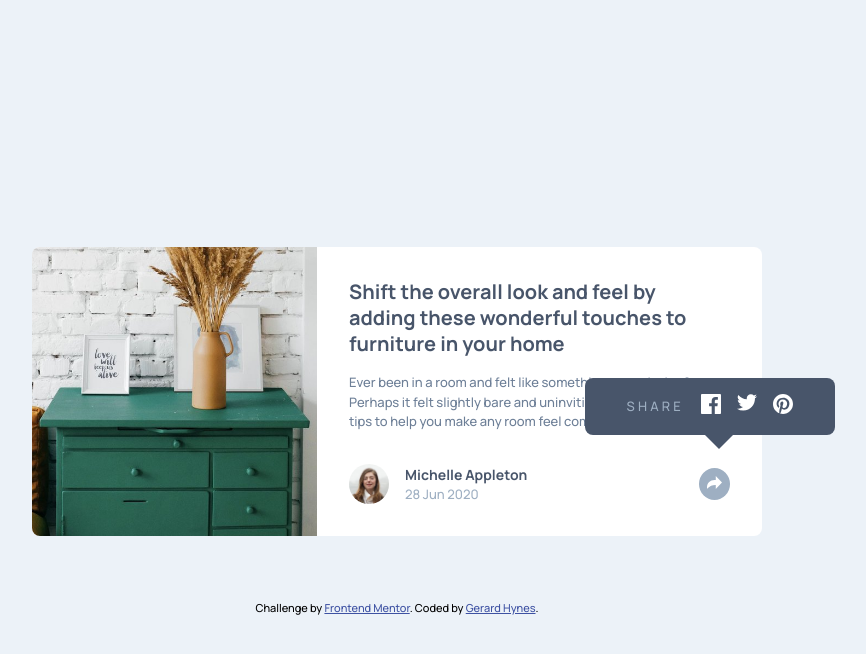
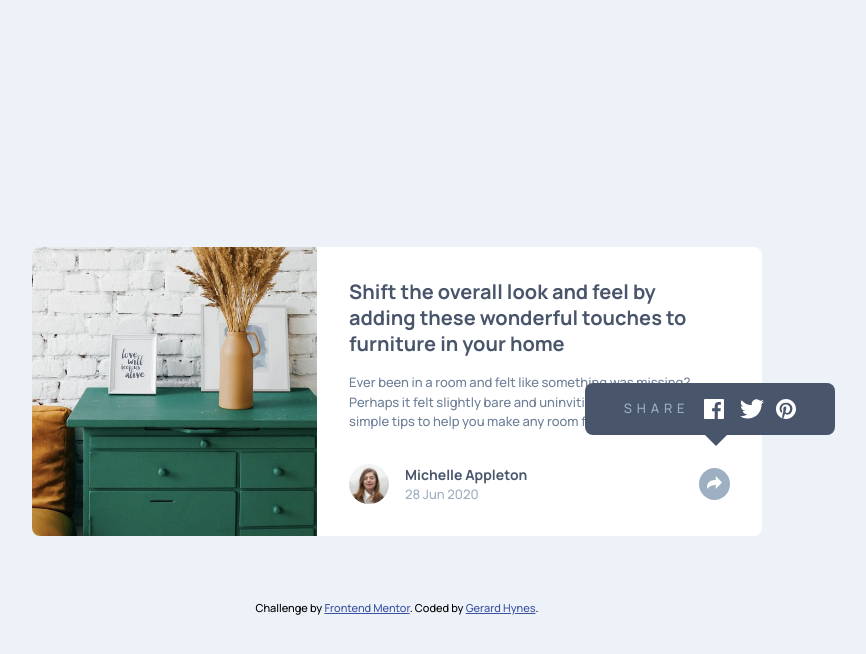
Before and after one commit to GK-Hynes/article-preview-component, a plain HTML site: page index.html in a window 1280 px wide. Both pictures are taken after a click on the button "Share". Shown: the whole page, without its empty margins (243-1109 px from the left). Drawn offline with Linux system fonts and the light colour scheme.

Commit message:
Adjust preview image and social links

```diff
--- a/index.html
+++ b/index.html
@@ -53,17 +53,17 @@
                 <p class="share-title">Share</p>
                 <ul class="social-icon-list">
                   <li class="social-icon">
-                    <a href="#"
+                    <a class="social-link" href="#"
                       ><img src="./images/icon-facebook.svg" alt=""
                     /></a>
                   </li>
                   <li class="social-icon">
-                    <a href="#"
+                    <a class="social-link" href="#"
                       ><img src="./images/icon-twitter.svg" alt=""
                     /></a>
                   </li>
                   <li class="social-icon">
-                    <a href="#"
+                    <a class="social-link" href="#"
                       ><img src="./images/icon-pinterest.svg" alt=""
                     /></a>
                   </li>
--- a/style.css
+++ b/style.css
@@ -13,7 +13,7 @@
   box-sizing: border-box;
   margin: 0;
   padding: 0;
-  /* outline: 1px solid rebeccapurple; */
+  /* outline: 1px solid red; */
 }
 
 body {
@@ -43,8 +43,10 @@ body {
   width: 100%;
   object-fit: cover;
   height: 55vmin;
+  max-height: 200px;
   border-top-left-radius: 0.5rem;
   border-top-right-radius: 0.5rem;
+  object-position: 0 30%;
 }
 
 .preview-body {
@@ -123,7 +125,7 @@ body {
   bottom: 0;
   right: 0;
   width: 100%;
-  padding: 1.25rem 2rem;
+  padding: 1.5rem 2rem;
   background-color: var(--very-dark-grayish-blue);
   border-bottom-left-radius: 0.5rem;
   border-bottom-right-radius: 0.5rem;
@@ -137,12 +139,13 @@ body {
   display: flex;
   width: 75%;
   justify-content: space-around;
+  align-items: center;
 }
 
 .share-title {
   color: var(--grayish-blue);
   text-transform: uppercase;
-  letter-spacing: 0.2rem;
+  letter-spacing: 0.3rem;
 }
 
 .social-icon-list {
@@ -151,8 +154,13 @@ body {
 }
 
 .social-icon {
+  display: flex;
   margin-left: 0.5rem;
   margin-right: 0.5rem;
+}
+
+.social-link {
+  display: flex;
 }
 
 .attribution {
@@ -179,8 +187,10 @@ body {
   .preview-img {
     width: 100%;
     height: 100%;
+    max-height: 100%;
     border-top-right-radius: 0;
     border-bottom-left-radius: 0.5rem;
+    object-position: 15% 80%;
   }
 
   .preview-body {
@@ -191,6 +201,10 @@ body {
     font-size: 1.25rem;
     padding-right: 1rem;
     line-height: 1.3;
+  }
+
+  .preview-summary {
+    padding-right: 1rem;
   }
 
   .preview-share-tab {
@@ -205,8 +219,8 @@ body {
     position: absolute;
     content: "";
     left: 50%;
-    top: 3.5rem;
-    transform: translateX(-20%);
+    top: 3rem;
+    transform: translateX(-30%);
     border: 15px solid transparent;
     border-top-color: var(--very-dark-grayish-blue);
   }
```
